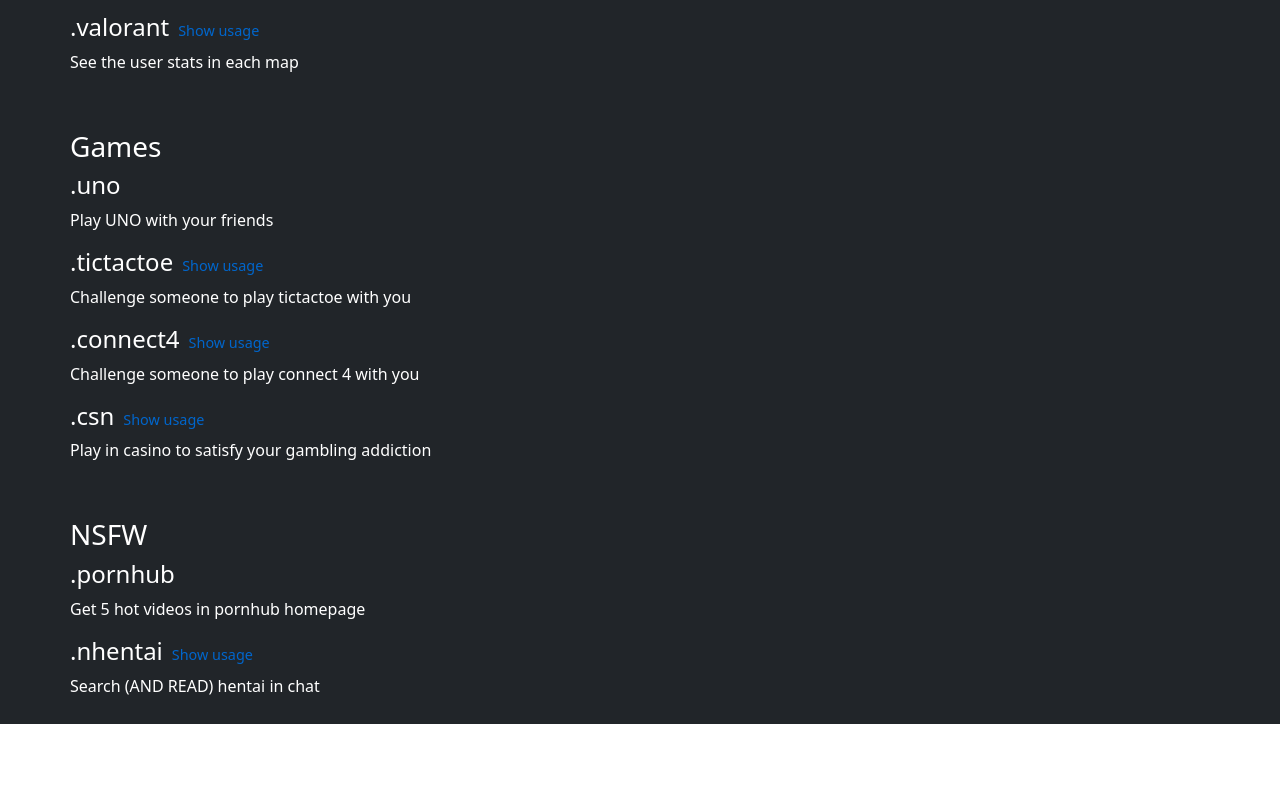
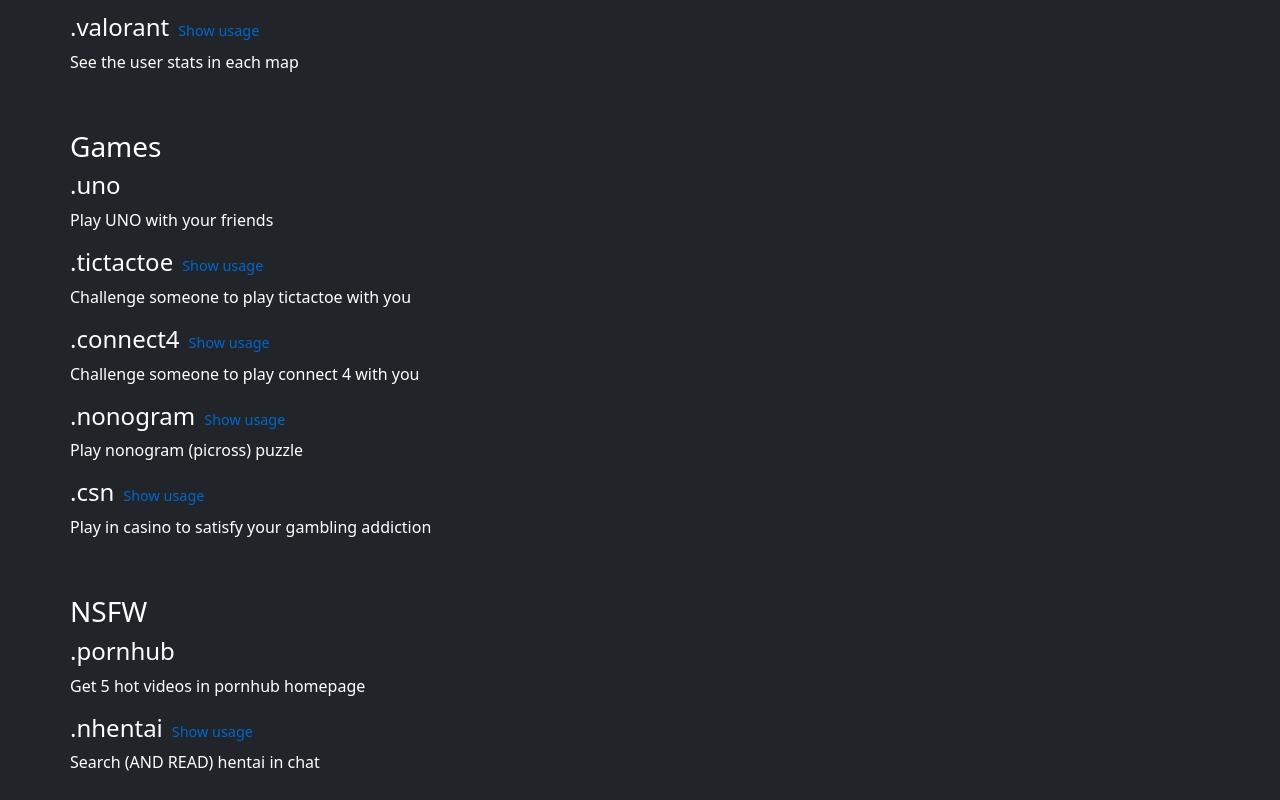
Before and after one commit to RahadianPanji/PullMoonDocs, a React (Create React App) app: page / in a window 1280 px wide. Shown: the part 2049-2849 px from the top of the page. Before the commit the page ends 2773 px from the top, so only its background shows below. Built offline with nearby package versions, Linux system fonts and the light colour scheme.

Commit message:
add nonogram

```diff
--- a/src/components/CommandsList.jsx
+++ b/src/components/CommandsList.jsx
@@ -185,6 +185,11 @@
                         param: null,
                         usageDesc: "See active alarms for that server or DM"
                     },
+                    // {
+                    //     usage: ".alarm delete",
+                    //     param: null,
+                    //     usageDesc: "Delete some active alarms"
+                    // },
                 ],
             },
             {
@@ -305,6 +310,22 @@
                 ]
             },
             {
+                cmd: ".nonogram",
+                desc: "Play nonogram (picross) puzzle",
+                usages: [
+                    {
+                        usage: ".nonogram",
+                        param: null,
+                        usageDesc: "Play nonogram with 8x8 size",
+                    },
+                    {
+                        usage: ".nonogram",
+                        param: "[size]",
+                        usageDesc: "Play nonogram with customized size",
+                    },
+                ]
+            },
+            {
                 cmd: ".csn",
                 desc: "Play in casino to satisfy your gambling addiction",
                 usages: [
@@ -362,6 +383,11 @@
                         usageDesc: "Get the preview of the hentai"
                     },
                     {
+                        usage: ".nhentai search",
+                        param: "[hentai title]",
+                        usageDesc: "Search nhentai for the requested title"
+                    },
+                    {
                         usage: ".nhentai tag",
                         param: "[tag]",
                         usageDesc: "Get 1 random hentai with the given tag (maximum of 1 tag)"
--- a/src/components/NavBar.jsx
+++ b/src/components/NavBar.jsx
@@ -3,9 +3,9 @@
 
 const NavBar = (props) => {
     return (
-        <nav style={{backgroundColor: "#222222"}} class="navbar navbar-expand-lg bg-dark sticky-top">
+        <nav class="navbar navbar-expand-lg bg-dark sticky-top">
             <div class="container-fluid">
-                <img src={logo} height="40" className="d-inline-block align-top"/>
+                <img src={logo} alt="icon" height="40" className="d-inline-block align-top"/>
                 <a style={{color: "#ffec69", marginLeft: "10px"}} class="navbar-brand" href="#">PullMoon</a>
                 <button class="navbar-toggler" type="button" data-bs-toggle="collapse" data-bs-target="#navbarNavAltMarkup" aria-controls="navbarNavAltMarkup" aria-expanded="false" aria-label="Toggle navigation">
                 <span class="navbar-toggler-icon"></span>
--- a/src/index.css
+++ b/src/index.css
@@ -5,7 +5,7 @@
     sans-serif;
   -webkit-font-smoothing: antialiased;
   -moz-osx-font-smoothing: grayscale;
-  background-color: #2c2f33;
+  background-color: #212529;
   height: 100%;
 }
 
```
